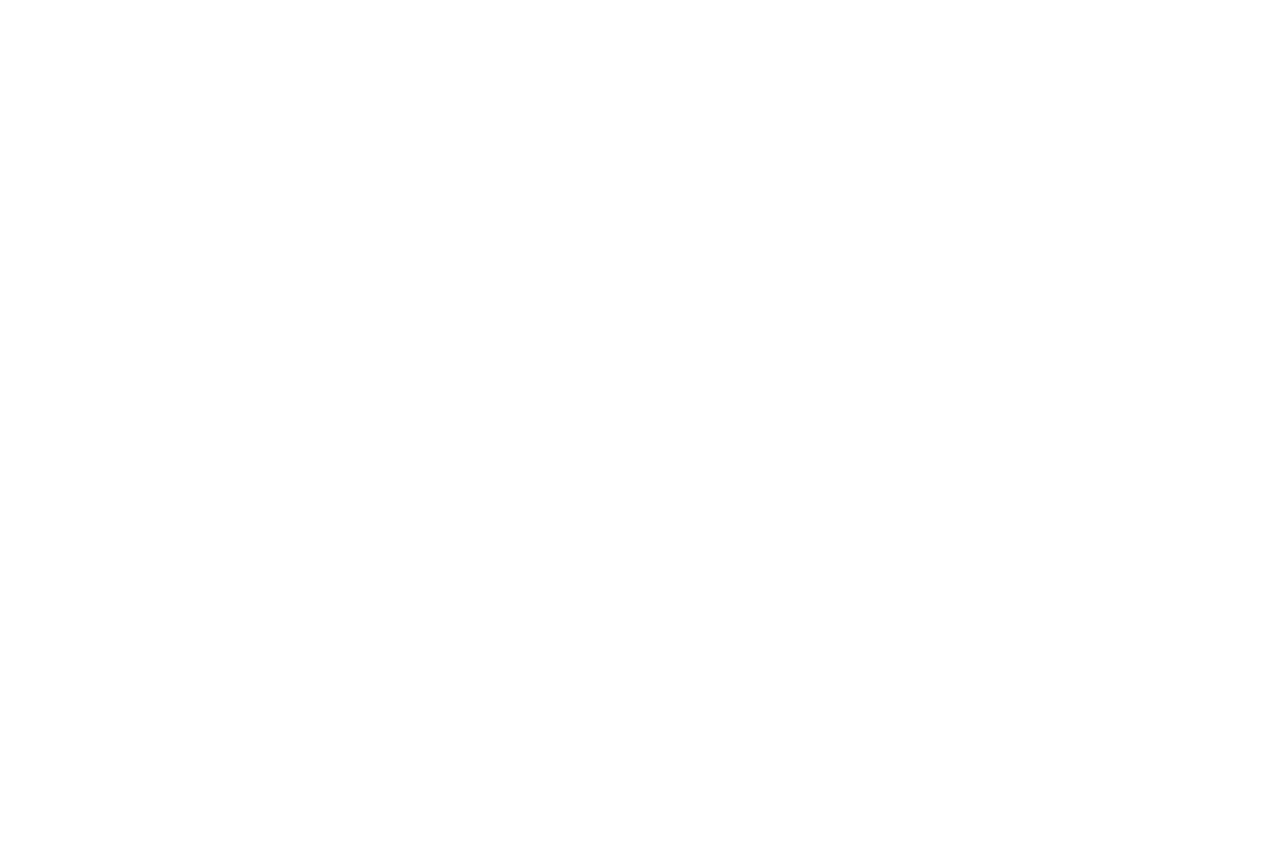
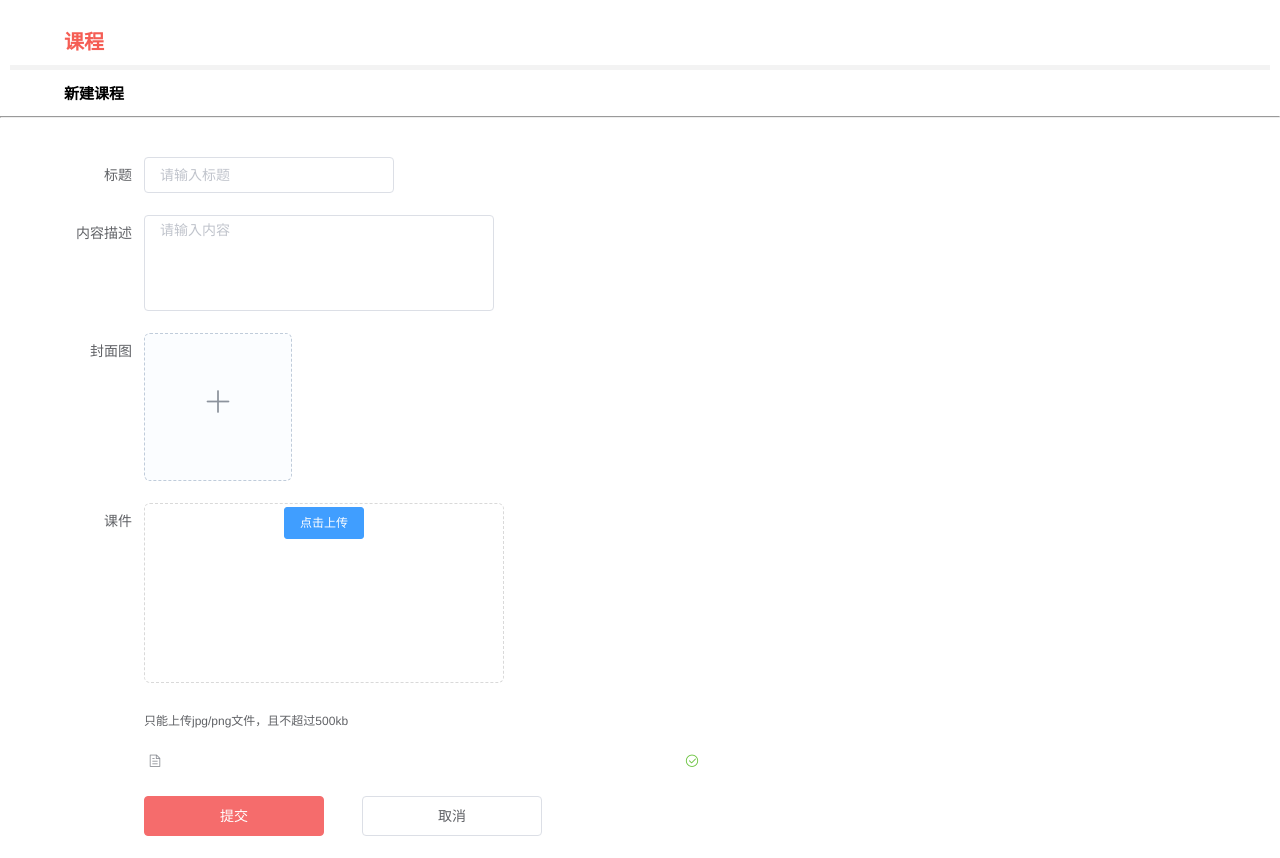
Before and after one commit to SBXSYZL/space, a Vue app: page /uploadFiles in a window 1280 px wide. Before the commit the page ends 800 px from the top, so only its background shows below. Built offline with nearby package versions, Linux system fonts and the light colour scheme.

Commit message:
恢复了之前被覆盖的代码

```diff
--- a/src/components/Header.vue
+++ b/src/components/Header.vue
@@ -48,7 +48,7 @@
       }
     },
     created () {
-      this.userName=sessionStorage.getItem('userName')
+      this.userName=sessionStorage.getItem('user')
     }
   }
 </script>
--- a/src/components/SideBar.vue
+++ b/src/components/SideBar.vue
@@ -103,7 +103,7 @@
               {
                 menuId: 7,
                 name: '上传课件',
-                path: ''
+                path: '/UploadFiles'
               }
             ]
           }
--- a/src/router/index.js
+++ b/src/router/index.js
@@ -34,6 +34,10 @@ const routes = [
         path: '/contact',
         component: resolve => require(['../views/Contact.vue'], resolve)
       },
+      // {
+      //   path: '/uploadFiles',
+      //   component: resolve => require(['../views/UploadFiles.vue'], resolve)
+      // },
       {
         path: '/',
         redirect: '/createCourse'
@@ -57,6 +61,11 @@ const routes = [
     path:'/Register',
     name:'Register',
     component: () => import( '../views/Register.vue')
+  },
+  {
+    path:'/uploadFiles',
+    name:'Register',
+    component: () => import( '../views/UploadFiles.vue')
   }
 
 ]
--- a/src/views/Register.vue
+++ b/src/views/Register.vue
@@ -113,6 +113,12 @@
       }
     },
     methods: {
+      open () {
+        this.$message({
+          message: '注册成功',
+          type: 'success'
+        })
+      },
       handleSubmit () {
         const that = this
         let url
@@ -140,8 +146,8 @@
                 ) {
                   that.open()
                   that.logining = false
-                  sessionStorage.setItem('user', that.myForm.username)
-                  that.$router.push({ path: '/About' })
+                  // sessionStorage.setItem('user', that.myForm.username)
+                  that.$router.push({ path: '/login' })
                 } else if (response.data.status === 'fail') {
                   that.$alert(response.data.data.errMsg, '温馨提示', {
                     confirmButtonText: '确定'
--- /dev/null
+++ b/src/views/UploadFiles.vue
@@ -0,0 +1,158 @@
+<template>
+  <div>
+    <!--头部部分 start-->
+    <div style="margin-top: 2%;height: 10%">
+      <h4 class="talk_title">课程</h4>
+      <div class="divide_1"/>
+      <div style="height: 5%">
+        <h5 class="msg_title">新建课程</h5>
+      </div>
+      <hr class="divide_2">
+    </div>
+    <!--头部部分 end-->
+
+    <div style="margin-top: 3%;height: 90%;">
+      <div style="width: 50%;min-height: 500px;margin-right: 5%;margin-left: 5%; position:absolute;">
+        <!--标题名称 start-->
+        <el-form label-width="80px" ref="form" size="medium">
+          <el-form-item label="标题">
+            <el-input clearable placeholder="请输入标题" style="width: 250px" v-model="courseName"></el-input>
+          </el-form-item>
+          <!--标题名称 end-->
+
+          <!--内容描述 start-->
+          <el-form-item label="内容描述">
+            <el-input
+              :autosize="{ minRows: 4, maxRows: 8}"
+              placeholder="请输入内容"
+              resize="none"
+              style="width: 350px"
+              type="textarea"
+              v-model="courseDescription">
+            </el-input>
+          </el-form-item>
+          <!--课程描述 end-->
+
+          <!--封面图 start-->
+          <el-form-item label="封面图">
+            <el-upload
+              :on-preview="handlePictureCardPreview"
+              :on-remove="handleRemove"
+              action="https://jsonplaceholder.typicode.com/posts/"
+              list-type="picture-card">
+              <i class="el-icon-plus"></i>
+            </el-upload>
+            <el-dialog :visible.sync="dialogVisible" size="tiny">
+              <img :src="dialogImageUrl" alt="" width="100%">
+            </el-dialog>
+          </el-form-item>
+          <!--封面图 end-->
+
+          <!--上传课件 start-->
+          <el-form-item label="课件">
+            <el-upload
+
+              :before-remove="beforeRemove"
+              :file-list="fileList"
+              :limit="3"
+              :on-exceed="handleExceed"
+              :on-remove="handleRemove2"
+              action="https://jsonplaceholder.typicode.com/posts/"
+              class="upload-demo"
+              multiple>
+              <el-button size="small" type="primary">点击上传</el-button>
+              <div class="el-upload__tip" slot="tip">只能上传jpg/png文件，且不超过500kb</div>
+            </el-upload>
+          </el-form-item>
+          <!--上传课件 end-->
+
+          <!--按钮 start-->
+          <el-form-item size="large">
+            <el-button @click="onSubmit" style="width: 180px;margin-right: 5%" type="danger">提交</el-button>
+            <el-button style="width: 180px">取消</el-button>
+          </el-form-item>
+          <!--按钮 end-->
+        </el-form>
+      </div>
+
+    </div>
+
+  </div>
+
+</template>
+
+<script>
+  export default {
+    name: 'CreateCourse',
+    data() {
+      return {
+        courseName: '',
+        courseDescription: '',
+        dialogImageUrl: '',
+        dialogVisible: false,
+        fileList: [{
+          name: '',
+          url: ''
+        }]
+      };
+    },
+
+    methods: {
+      onSubmit() {
+        console.log('submit!');
+      },
+      handleChange(value) {
+        console.log(value);
+      },
+      handleRemove(file, fileList) {
+        console.log(file, fileList);
+      },
+      handlePictureCardPreview(file) {
+        this.dialogImageUrl = file.url;
+        this.dialogVisible = true;
+      },
+      handleRemove2(file, fileList) {
+        console.log(file, fileList);
+      },
+      handlePreview(file) {
+        console.log(file);
+      },
+      handleExceed(files, fileList) {
+        this.$message.warning(`当前限制选择 3 个文件，本次选择了 ${files.length} 个文件，共选择了 ${files.length + fileList.length} 个文件`);
+      },
+      beforeRemove(file, fileList) {
+        return this.$confirm(`确定移除 ${file.name}？`);
+      }
+    }
+  };
+</script>
+
+<style scoped>
+  .talk_title {
+    font-family: 微软雅黑, serif;
+    margin-left: 5%;
+    color: #f55d54;
+    text-align: left;
+    font-size: 20px;
+  }
+
+  .divide_1 {
+    margin-top: 10px;
+    height: 5px;
+    margin-left: 10px;
+    margin-right: 10px;
+    background: #f3f3f3;
+  }
+
+  .msg_title {
+    margin-top: 1%;
+    margin-left: 5%;
+    text-align: left;
+    font-size: 15px;
+  }
+
+  .divide_2 {
+    margin-top: 1%;
+    color: #f3f3f3;
+  }
+</style>
```
